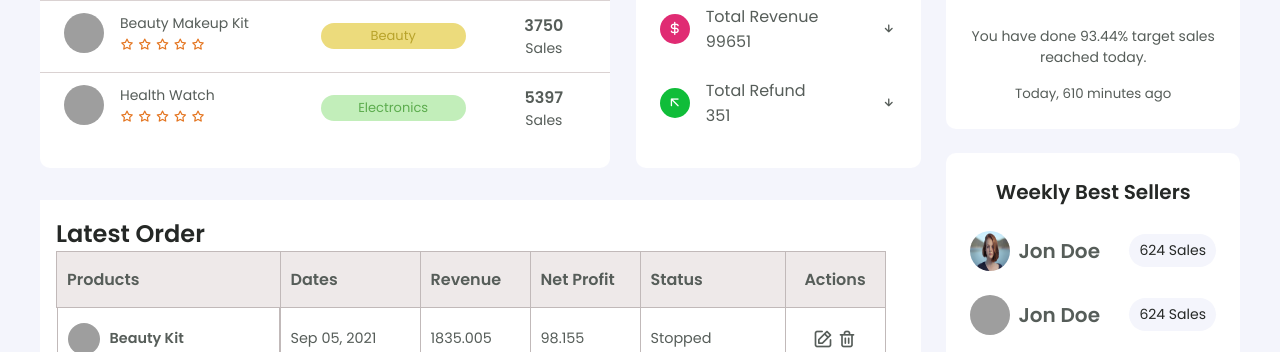
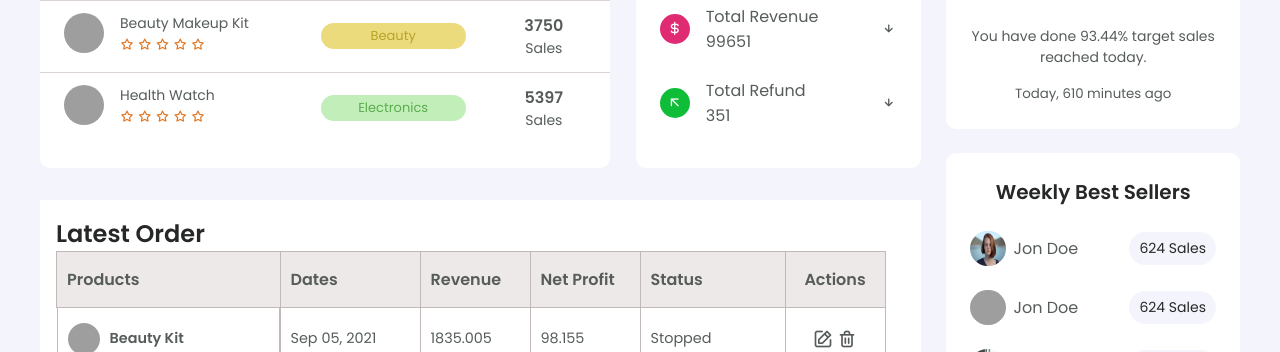
Before and after one commit to david-daveth/dashboard, a website built with Vite: page index.html in a window 1280 px wide. Shown: the part 600-952 px from the top of the page. Built offline with nearby package versions, Linux system fonts and the light colour scheme; grey boxes are pictures that could not be loaded.

```diff
--- a/style.css
+++ b/style.css
@@ -206,15 +206,13 @@
   margin-bottom: 1.5rem;
 }
 .seller__item img{
-  width: 2.5rem;
-  height: 2.5rem;
+  width: 2.2rem;
+  height: 2.2rem;
   border-radius: 50%;
   margin-right: .5rem;
 }
 .seller__item p{
-  font-size: var(--h3);
-  font-weight: var(--font-semibold);
-
+  font-size: var(--p);
 }
 .seller__item span{
   margin-left: auto;
```
